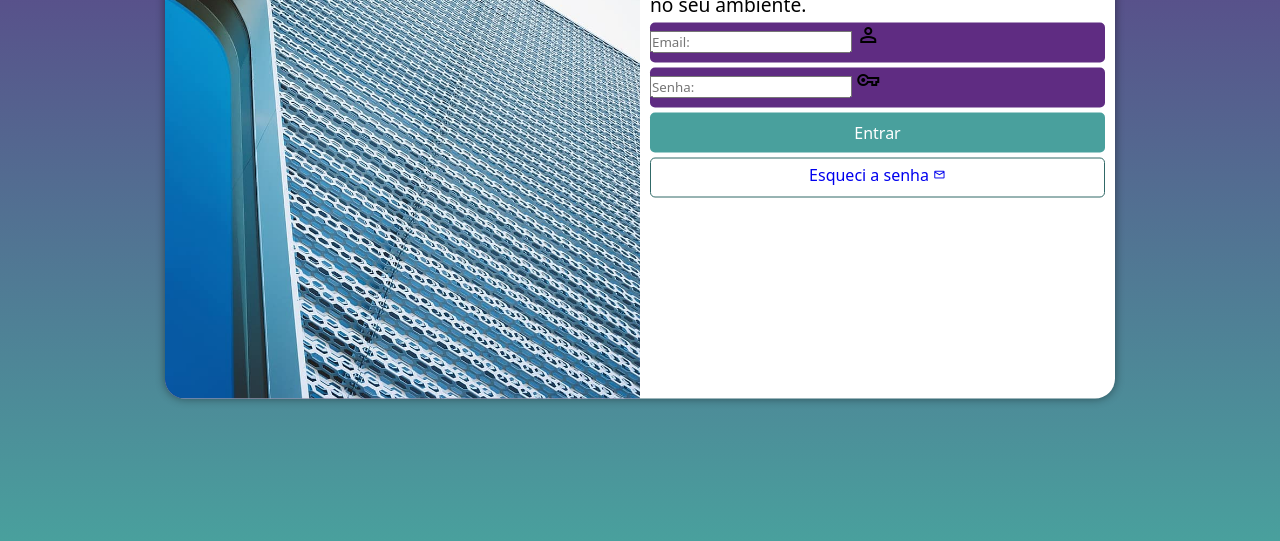
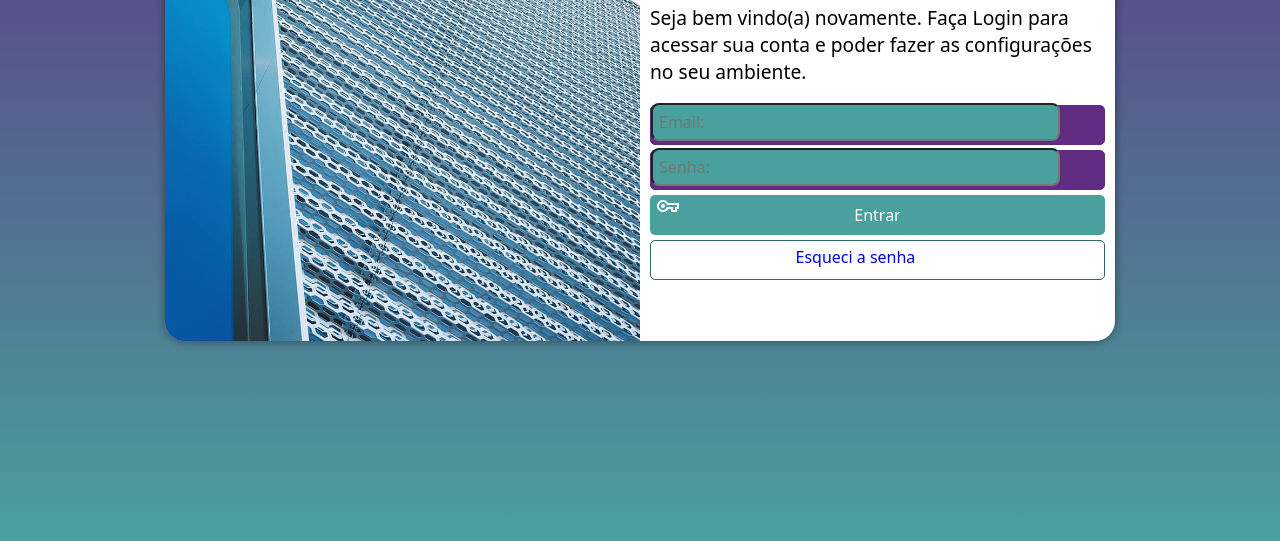
Before and after one commit to DEVmucaxb/projeto-login, a plain HTML site: page index.html in a window 1280 px wide. Shown: the part 259-800 px from the top of the page. Drawn offline with nearby package versions, Linux system fonts and the light colour scheme.

Commit message:
finalização do projeto login

```diff
--- a/assets/estilos/media-query.css
+++ b/assets/estilos/media-query.css
@@ -23,6 +23,7 @@ Grandes telas: acima de 1200px
 
     section#login {
         width: 80vw;
+        height: 350px;
     }
 
     section#login>div#imagem {
@@ -42,6 +43,7 @@ Grandes telas: acima de 1200px
 
     div#formulario > p {
         font-size: 1.2em;
+        margin: 20px 0px;
     }
 }
 
@@ -59,6 +61,7 @@ Grandes telas: acima de 1200px
 
     section#login {
         width: 950px;
+        height: 400px;
     }
 
     section#login > div#imagem {
@@ -74,5 +77,6 @@ Grandes telas: acima de 1200px
 
     div#formulario > p {
         font-size: 1.2em;
+        margin: 20px 0px;
     }
 }
--- a/assets/estilos/style.css
+++ b/assets/estilos/style.css
@@ -35,7 +35,6 @@ section#login {
     position: absolute;
     top: 50%;
     left: 50%;
-    transform: translate(-50%, -50%);
 
     background-color: white;
     width: 250px;
@@ -44,6 +43,7 @@ section#login {
     overflow: hidden;
     box-shadow: 0px 0px 10px rgba(0, 0, 0, 0.450);
 
+    transform: translate(-50%, -50%);
     transition: width .5s, height .5s;
     transition-timing-function: ease;
 }
@@ -90,8 +90,30 @@ form>div.campo {
     width: 100%;
     height: 40px;
     background-color: var(--lilas);
+    border: 1px solid var(--lilas);
     border-radius: 5px;
     margin: 5px 0px;
+}
+
+div.campo>input {
+    background-color: var(--verde);
+    font-size: 1em;
+    width: calc(100% - 44px);
+    border-radius: 8px;
+    padding: 6px;
+    transform: translateY(-3px);
+}
+
+div.campo>input:focus-within {
+    background-color: white;
+    outline: none;
+}
+
+form span {
+    color: white;
+    font-size: 2em;
+    width: 40px;
+    padding: 5px;
 }
 
 form>a.botao {
```
